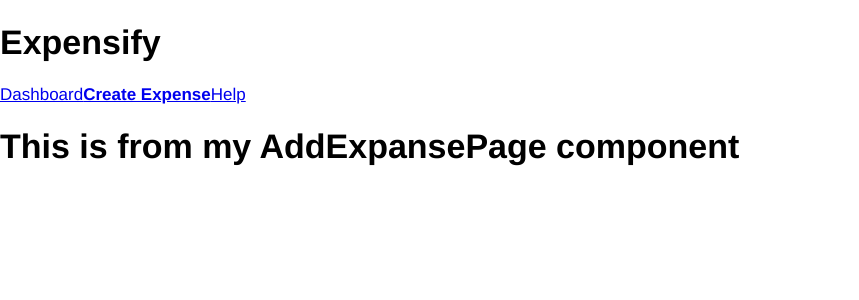
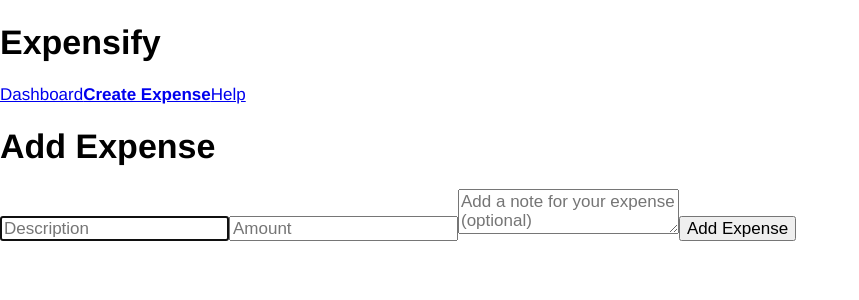
Before and after one commit to Tylyps/ReactAndRedux, a React app: page /create in a window 1280 px wide. Shown: the top 300 px of the page, without its empty margins (0-859 px from the left). Built offline with nearby package versions, Linux system fonts and the light colour scheme.

Commit message:
Add form for expense, learn about RegExp

```diff
--- a/src/components/AddExpansePage.js
+++ b/src/components/AddExpansePage.js
@@ -1,8 +1,10 @@
 import React from 'react';
+import ExpenseForm from './ExpenseForm';
 
 const AddExpansePage = () => (
   <div>
-    <h1>This is from my AddExpansePage component</h1>
+    <h1>Add Expense</h1>
+    <ExpenseForm />
   </div>
 );
 
--- /dev/null
+++ b/src/components/ExpenseForm.js
@@ -0,0 +1,61 @@
+import React from 'react';
+
+class ExpenseForm extends React.Component {
+  state = {
+    description: '',
+    amount: '',
+    note: '',
+  };
+
+  onDescriptionChange = (e) => {
+    const description = e.target.value;
+    this.setState(() => ({ description }))
+  };
+
+  onAmountChange = (e) => {
+    const amount = e.target.value;
+  if (amount.match(/^\d{1}(\.\d{0,2})?$/)) {
+      this.setState(() => ({ amount }))
+    }
+  };
+
+  onNoteChange = (e) => {
+    const note = e.target.value;
+    this.setState(() => ({ note }))
+  };
+
+  render() {
+    const {
+      description,
+      amount,
+      note
+    } = this.state;
+    return (
+      <div>
+        <form>
+          <input
+            type="text"
+            placeholder="Description"
+            autoFocus
+            value={description}
+            onChange={this.onDescriptionChange}
+          />
+          <input
+            type="text"
+            placeholder="Amount"
+            value={amount}
+            onChange={this.onAmountChange}
+          />
+          <textarea
+            placeholder="Add a note for your expense (optional)"
+            value={note}
+            onChange={this.onNoteChange}
+          />
+          <button>Add Expense</button>
+        </form>
+      </div>
+    )
+  }
+}
+
+export default ExpenseForm;
```
